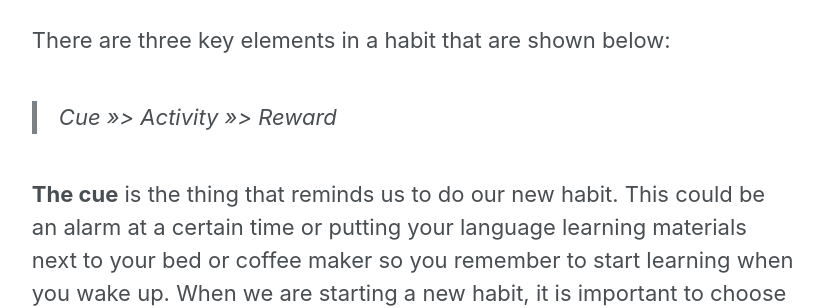
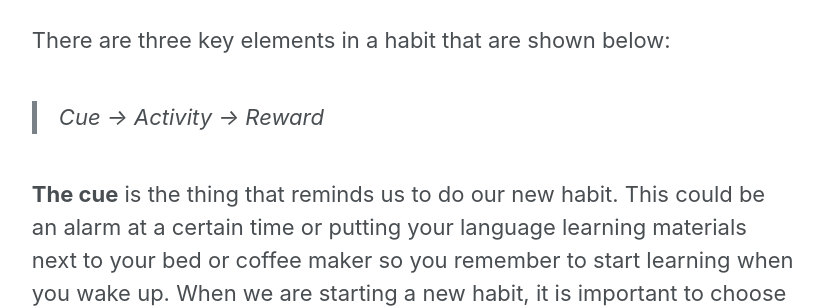
Before and after one commit to jackofalllanguages/jackofalllanguages.github.io, a Jekyll site: the page built from _posts/2017-03-18-Getting-your-learning-routine-right.md, in a window 1280 px wide and 900 px high, scrolled down 3076 px. Shown: the part 156-464 px from the top of the window, without its empty margins (252-1078 px from the left). Built offline with Jekyll 4.4.1, drawn with Linux system fonts in a browser that asks for light colours.

```diff
--- a/_posts/2017-03-18-Getting-your-learning-routine-right.md
+++ b/_posts/2017-03-18-Getting-your-learning-routine-right.md
@@ -45,7 +45,7 @@ Richards describes three kinds of time that we can use for language learning (se
 
 There are three key elements in a habit that are shown below:
 
-> Cue >>> Activity >>> Reward
+> Cue -> Activity -> Reward
 
 **The cue** is the thing that reminds us to do our new habit. This could be an alarm at a certain time or putting your language learning materials next to your bed or coffee maker so you remember to start learning when you wake up. When we are starting a new habit, it is important to choose a strong cue that is hard to ignore (see [this interview](https://www.magneticmemorymethod.com/joanna-jast-hack-habits/)). This is especially true if the habit we are starting is something that we don't want to do (like exercising). **The activity** is the thing that you want to do. In this case it will be your core study time. **The reward** is something that you gives yourself for completing the activity. It could be as simple as deciding that you won't drink your morning coffee or tea until after you have studied for the day. It could be a piece of chocolate or watching a favorite show. The important thing is that you do something your enjoy after completing the routine. This will help make your brain look forward to doing the activity and help the habit stick.
 
```
